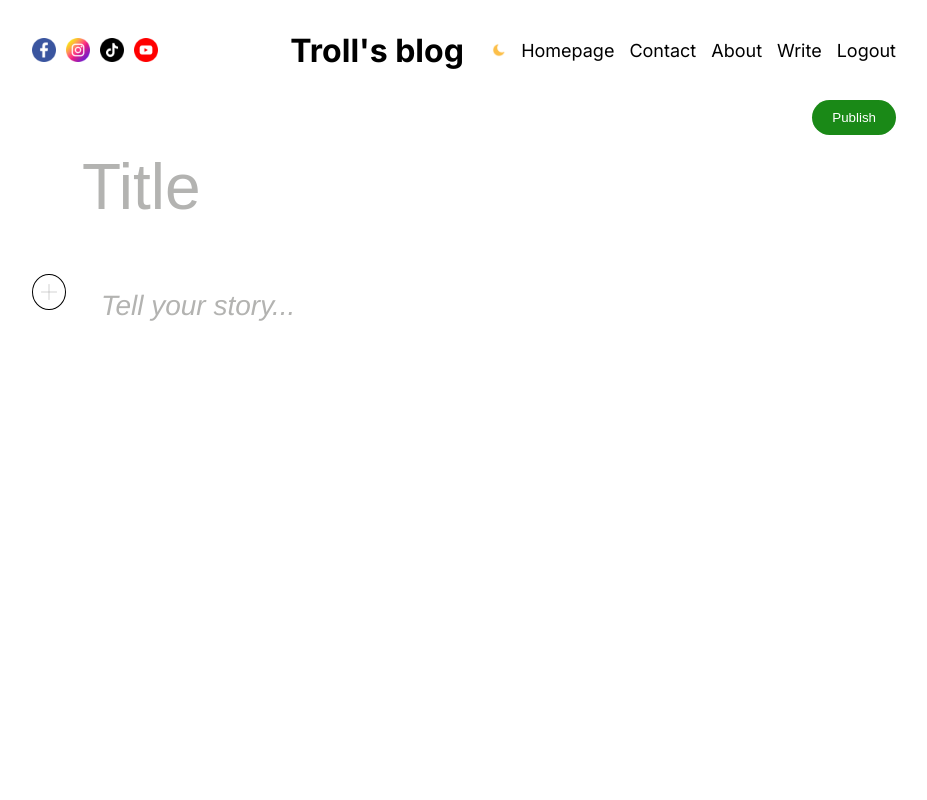
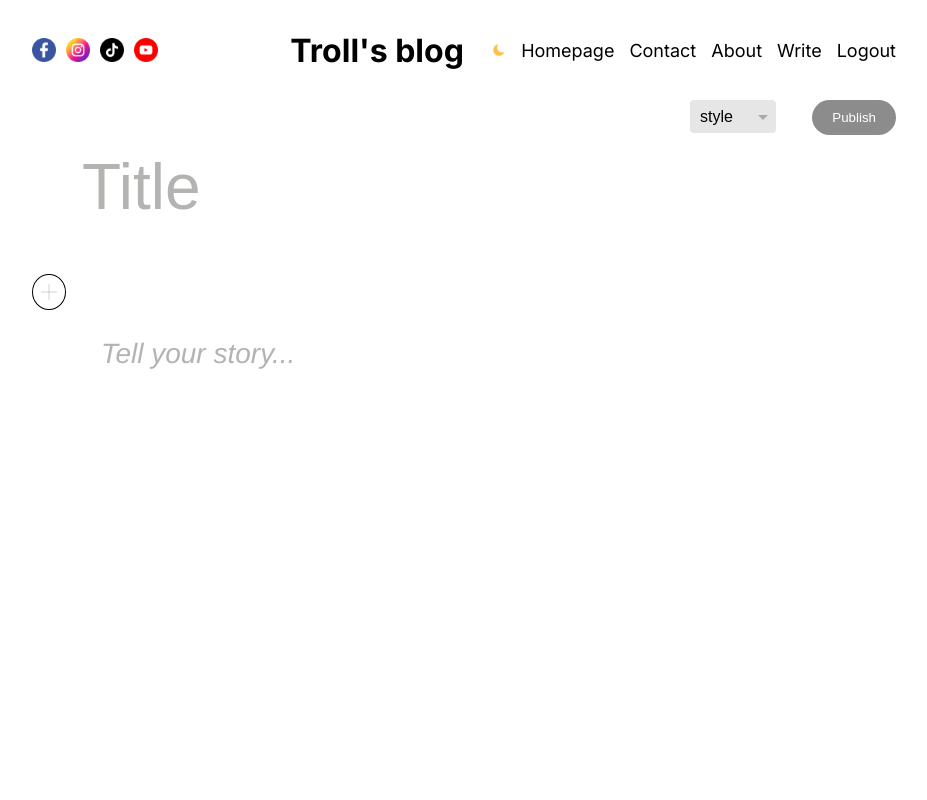
Before and after one commit to pre-ska/nextjs-blog-app, a Next.js app: page /write in a window 1280 px wide. Shown: the top 800 px of the page, without its empty margins (176-1103 px from the left). Built offline with nearby package versions, Linux system fonts and the light colour scheme; no server answers; sample sign-in values are in the browser's storage.

Commit message:
write post, firebase

```diff
--- a/next.config.js
+++ b/next.config.js
@@ -6,6 +6,10 @@ const nextConfig = {
         protocol: "https",
         hostname: "lh3.googleusercontent.com",
       },
+      {
+        protocol: "https",
+        hostname: "firebasestorage.googleapis.com",
+      },
     ],
   },
 };
--- a/package.json
+++ b/package.json
@@ -13,6 +13,7 @@
     "@prisma/client": "^5.2.0",
     "eslint": "8.48.0",
     "eslint-config-next": "13.4.19",
+    "firebase": "^10.3.1",
     "next": "13.4.19",
     "next-auth": "^4.23.1",
     "react": "18.2.0",
--- a/src/app/api/posts/[slug]/route.js
+++ b/src/app/api/posts/[slug]/route.js
@@ -12,8 +12,9 @@ export const GET = async (req, { params }) => {
   }
 
   try {
-    const post = await prisma.post.findUnique({
+    const post = await prisma.post.update({
       where: { slug },
+      data: { views: { increment: 1 } },
       include: { user: true },
     });
 
--- a/src/app/api/posts/route.js
+++ b/src/app/api/posts/route.js
@@ -2,7 +2,7 @@ import { getAuthSession } from "@/utils/auth";
 import prisma from "@/utils/connect";
 import { NextResponse } from "next/server";
 
-const POST_PER_PAGE = 2;
+export const POST_PER_PAGE = 4;
 
 export const GET = async (req) => {
   const { searchParams } = new URL(req.url);
@@ -37,6 +37,7 @@ export const GET = async (req) => {
 
 // CREATE A POST
 export const POST = async (req) => {
+  // ! za kreiranje posta trebam logiranog usera - server side check
   const session = await getAuthSession();
 
   if (!session) {
--- a/src/app/write/page.jsx
+++ b/src/app/write/page.jsx
@@ -1,13 +1,20 @@
 "use client";
 
-import { useState } from "react";
+import { useEffect, useState } from "react";
 import Image from "next/image";
 import "react-quill/dist/quill.bubble.css";
-import ReactQuill from "react-quill";
 import { useRouter } from "next/navigation";
 import { useSession } from "next-auth/react";
+import {
+  getStorage,
+  ref,
+  uploadBytesResumable,
+  getDownloadURL,
+} from "firebase/storage";
+import ReactQuill from "react-quill";
 
 import styles from "./writePage.module.css";
+import { app } from "@/utils/firebase";
 
 const WritePage = () => {
   const { status } = useSession();
@@ -18,7 +25,46 @@ const WritePage = () => {
   const [media, setMedia] = useState("");
   const [value, setValue] = useState("");
   const [title, setTitle] = useState("");
-  const [catSlug, setCatSlug] = useState("");
+  const [catSlug, setCatSlug] = useState("style");
+
+  useEffect(() => {
+    // ! za upload slika koristim firebase storage - samo to od FB
+    const storage = getStorage(app);
+
+    const upload = () => {
+      const name = new Date().getTime() + file.name; // ako image ima isto ime, napravi unique name na osnovu datuma
+      const storageRef = ref(storage, name);
+
+      const uploadTask = uploadBytesResumable(storageRef, file);
+
+      uploadTask.on(
+        "state_changed",
+        (snapshot) => {
+          const progress =
+            (snapshot.bytesTransferred / snapshot.totalBytes) * 100;
+          console.log("Upload is " + progress + "% done");
+          switch (snapshot.state) {
+            case "paused":
+              console.log("Upload is paused");
+              break;
+            case "running":
+              console.log("Upload is running");
+              break;
+          }
+        },
+        (error) => {
+          console.log(error);
+        },
+        () => {
+          getDownloadURL(uploadTask.snapshot.ref).then((downloadURL) => {
+            setMedia(downloadURL);
+          });
+        }
+      );
+    };
+
+    file && upload();
+  }, [file]);
 
   if (status === "loading") {
     return <div className={styles.loading}>Loading...</div>;
@@ -28,9 +74,42 @@ const WritePage = () => {
     router.push("/");
   }
 
+  // transformiraj post title u slug  - Bla Bla = bla-bla
+  const slugify = (str) =>
+    str
+      .toLowerCase()
+      .trim()
+      .replace(/[^\w\s-]/g, "")
+      .replace(/[\s_-]+/g, "-")
+      .replace(/^-+|-+$/g, "");
+
+  // pošalji novi post na api endpoint
+  const handleSubmit = async () => {
+    const res = await fetch("/api/posts", {
+      method: "POST",
+      body: JSON.stringify({
+        title,
+        desc: value,
+        img: media, // firebase image url
+        slug: slugify(title),
+        catSlug: catSlug || "style", //If not selected, choose the general category
+      }),
+    });
+
+    if (res.status === 200) {
+      const data = await res.json();
+      router.push(`/posts/${data.slug}`);
+    }
+  };
+
   return (
     <div className={styles.container}>
-      <input type="text" placeholder="Title" className={styles.input} />
+      <input
+        type="text"
+        placeholder="Title"
+        className={styles.input}
+        onChange={(e) => setTitle(e.target.value)}
+      />
 
       <div className={styles.editor}>
         <button className={styles.button} onClick={() => setOpen(!open)}>
@@ -38,7 +117,12 @@ const WritePage = () => {
         </button>
         {open && (
           <div className={styles.add}>
-            <input type="file" id="image" style={{ display: "none" }} />
+            <input
+              type="file"
+              id="image"
+              onChange={(e) => setFile(e.target.files[0])}
+              style={{ display: "none" }}
+            />
             <button className={styles.addButton}>
               <label htmlFor="image">
                 <Image src="/image.png" alt="" width={16} height={16} />
@@ -60,7 +144,23 @@ const WritePage = () => {
           placeholder="Tell your story..."
         />
       </div>
-      <button className={styles.publish}>Publish</button>
+      <div className={styles.selectDropdown}>
+        <select onChange={(e) => setCatSlug(e.target.value)}>
+          <option value="style">style</option>
+          <option value="fashion">fashion</option>
+          <option value="food">food</option>
+          <option value="culture">culture</option>
+          <option value="travel">travel</option>
+          <option value="coding">coding</option>
+        </select>
+      </div>
+      <button
+        disabled={!value || !title}
+        className={styles.publish}
+        onClick={handleSubmit}
+      >
+        Publish
+      </button>
     </div>
   );
 };
--- a/src/app/write/writePage.module.css
+++ b/src/app/write/writePage.module.css
@@ -1,10 +1,10 @@
-.container{
+.container {
   position: relative;
   display: flex;
   flex-direction: column;
 }
 
-.select{
+.select {
   margin-bottom: 50px;
   padding: 10px 20px;
   margin-left: 50px;
@@ -45,7 +45,7 @@
   left: 50px;
 }
 
-.input{
+.input {
   padding: 50px;
   font-size: 64px;
   border: none;
@@ -54,15 +54,16 @@
   color: var(--textColor);
 }
 
-.input::placeholder{
+.input::placeholder {
   color: #b3b3b1;
 }
 
 .textArea {
   width: 100%;
+  margin-top: 48px;
 }
 
-.publish{
+.publish {
   position: absolute;
   top: 0px;
   right: 0px;
@@ -73,3 +74,51 @@
   cursor: pointer;
   border-radius: 20px;
 }
+.publish:disabled {
+  background-color: #8c8c8c;
+  cursor: not-allowed;
+}
+
+.selectDropdown,
+.selectDropdown * {
+  margin: 0;
+  padding: 0;
+  position: relative;
+  box-sizing: border-box;
+  width: fit-content;
+}
+.selectDropdown {
+  position: absolute;
+  background-color: #e6e6e6;
+  border-radius: 4px;
+  top: 0;
+  right: 120px;
+}
+.selectDropdown select {
+  font-size: 1rem;
+  font-weight: normal;
+  max-width: 100%;
+  padding: 8px 24px 8px 10px;
+  border: none;
+  background-color: transparent;
+  -webkit-appearance: none;
+  -moz-appearance: none;
+  appearance: none;
+}
+.selectDropdown select:active,
+.selectDropdown select:focus {
+  outline: none;
+  box-shadow: none;
+}
+.selectDropdown:after {
+  content: "";
+  position: absolute;
+  top: 50%;
+  right: 8px;
+  width: 0;
+  height: 0;
+  margin-top: -2px;
+  border-top: 5px solid #aaa;
+  border-right: 5px solid transparent;
+  border-left: 5px solid transparent;
+}
--- a/src/components/cardList/CardList.jsx
+++ b/src/components/cardList/CardList.jsx
@@ -3,8 +3,7 @@ import React from "react";
 import styles from "./cardList.module.css";
 import Pagination from "../pagination/Pagination";
 import Card from "../card/Card";
-
-const POST_PER_PAGE = 2;
+import { POST_PER_PAGE } from "@/app/api/posts/route";
 
 const getData = async (page, cat) => {
   const res = await fetch(
--- /dev/null
+++ b/src/utils/firebase.js
@@ -0,0 +1,17 @@
+// Import the functions you need from the SDKs you need
+import { initializeApp } from "firebase/app";
+// TODO: Add SDKs for Firebase products that you want to use
+// https://firebase.google.com/docs/web/setup#available-libraries
+
+// Your web app's Firebase configuration
+const firebaseConfig = {
+  apiKey: process.env.FIREBASE,
+  authDomain: "nextjs-blog-lamadev.firebaseapp.com",
+  projectId: "nextjs-blog-lamadev",
+  storageBucket: "nextjs-blog-lamadev.appspot.com",
+  messagingSenderId: "293897669413",
+  appId: "1:293897669413:web:7e035c3f41d555bd3128cc",
+};
+
+// Initialize Firebase
+export const app = initializeApp(firebaseConfig);
```
Also changed, not shown: src/app/posts/[slug]/page.jsx (+7 -2 lines), src/components/card/Card.jsx (+9 -5 lines), src/components/comments/Comments.jsx (+6 -1 lines), src/utils/misc.js (added, +13 -0 lines), 1 other file (tests, documents, lock files or other folders).
